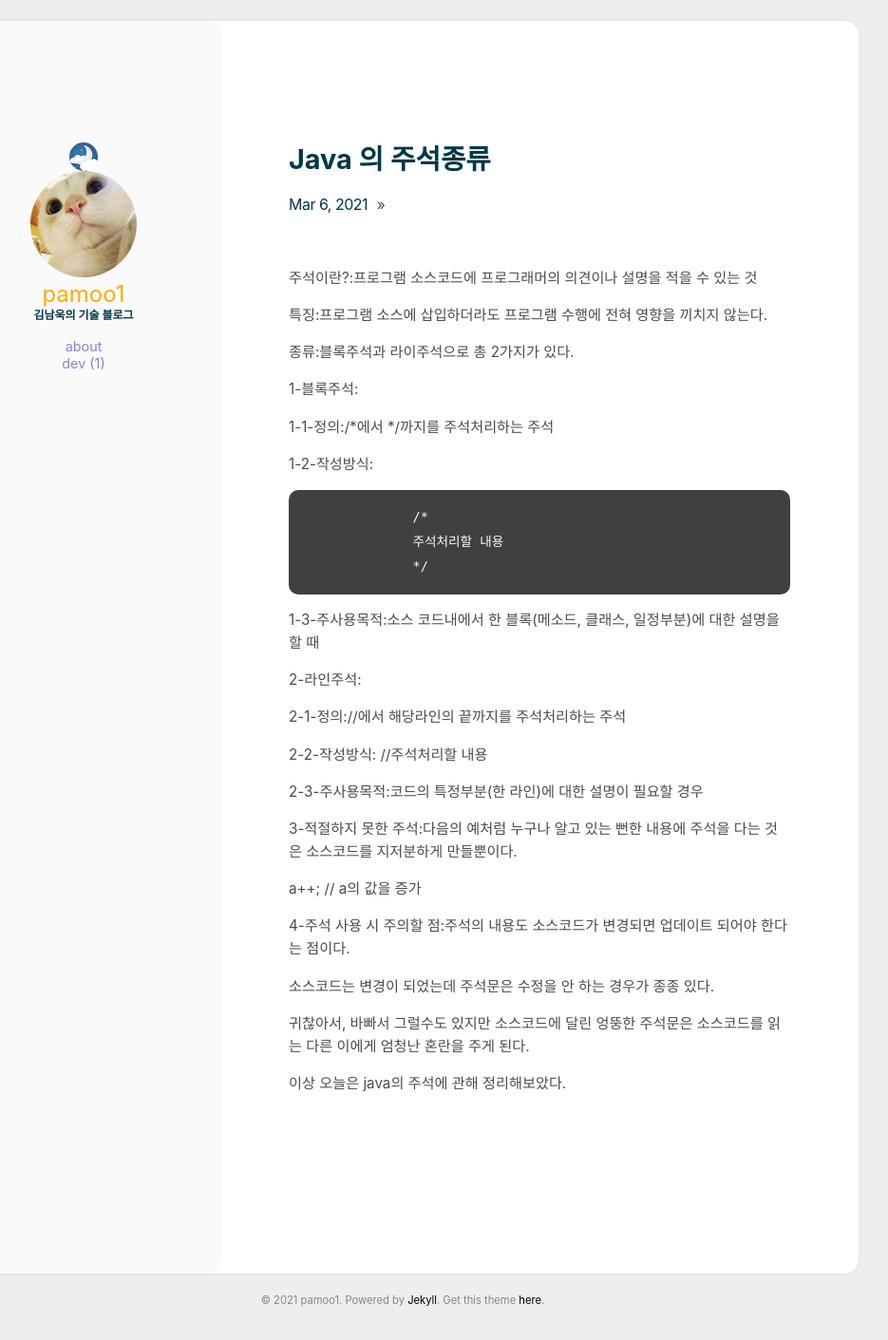
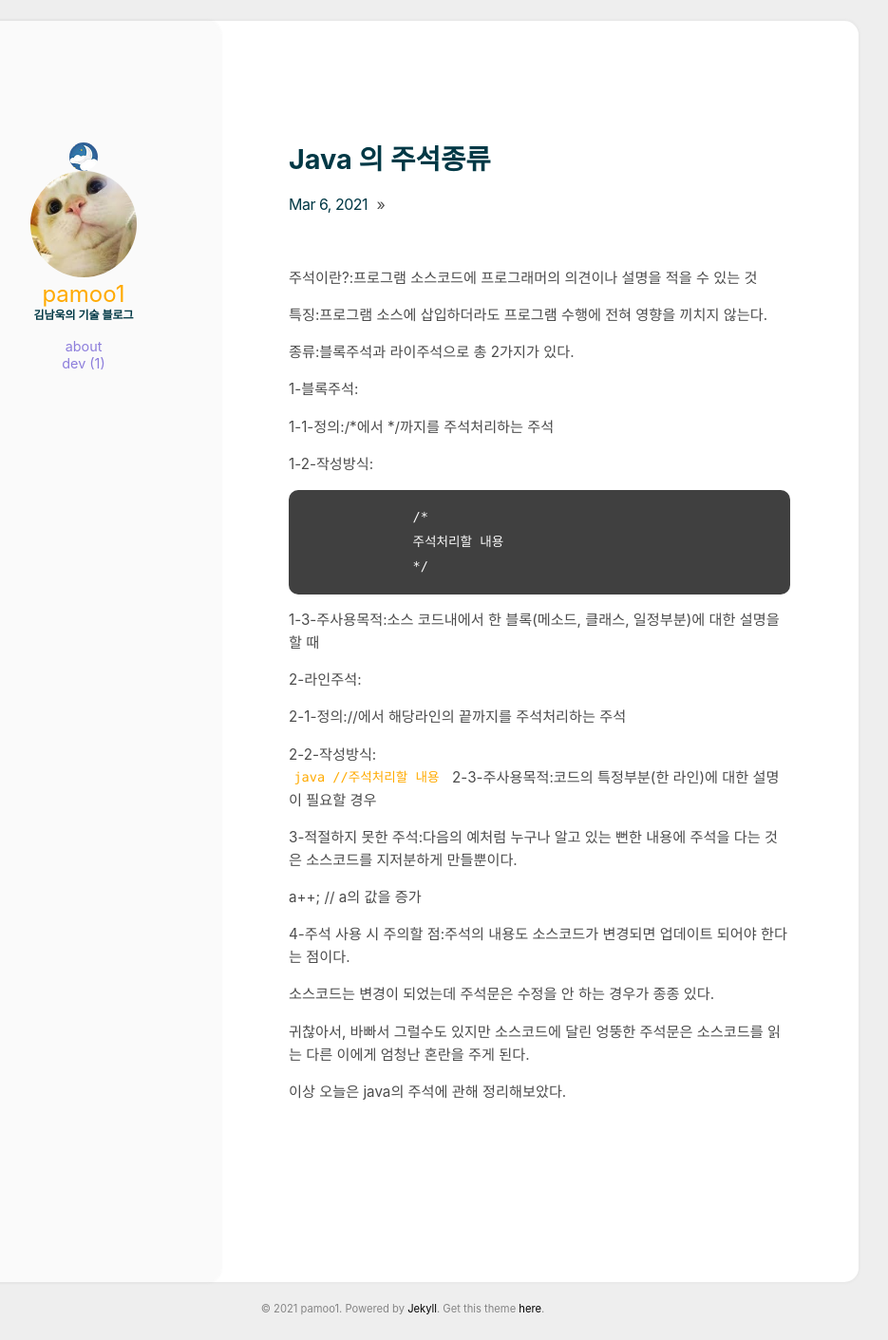
Before and after one commit to pamoo1/bloag, a Jekyll site: the page built from _posts/2021-03-06-java 의 주석종류.md, in a window 1280 px wide. Shown: the whole page at 95% size, without its empty margins (216-1151 px from the left). Built offline with Jekyll 4.4.1, drawn with Linux system fonts in a browser that asks for light colours.

Commit message:
Update 2021-03-06-java 의 주석종류.md

````diff
--- a/_posts/2021-03-06-java 의 주석종류.md
+++ b/_posts/2021-03-06-java 의 주석종류.md
@@ -20,8 +20,10 @@
 
    2-1-정의://에서 해당라인의 끝까지를 주석처리하는 주석
 
-   2-2-작성방식: //주석처리할 내용
-
+   2-2-작성방식:
+      ```java
+                    //주석처리할 내용
+      ```
    2-3-주사용목적:코드의 특정부분(한 라인)에 대한 설명이 필요할 경우
 
    3-적절하지 못한 주석:다음의 예처럼 누구나 알고 있는 뻔한 내용에 주석을 다는 것은 소스코드를 지저분하게 만들뿐이다.
````
